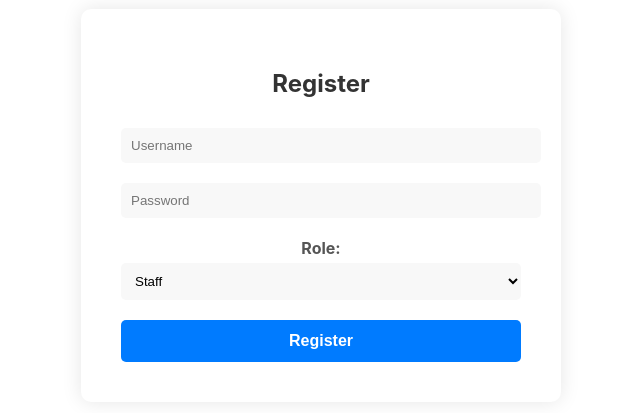
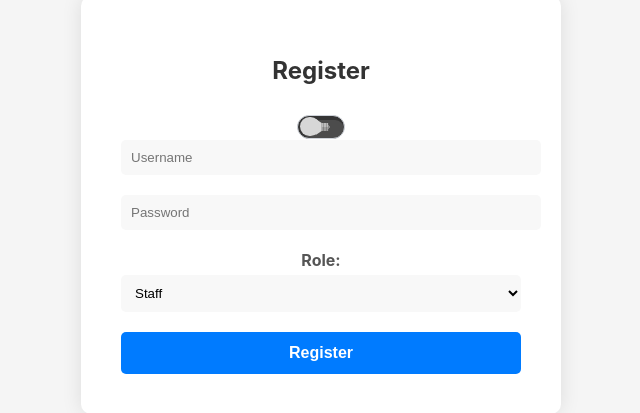
Before and after one commit to FahmiRid/my-app, a React (Create React App) app: page /register in a window 1280 px wide. Shown: the part 195-608 px from the top of the page, without its empty margins (319-959 px from the left). Built offline with nearby package versions, Linux system fonts and the light colour scheme.

Commit message:
adding dark mode toogle

```diff
--- a/src/screen/register.jsx
+++ b/src/screen/register.jsx
@@ -8,6 +8,7 @@ const Register = () => {
   const [username, setUsername] = useState("");
   const [password, setPassword] = useState("");
   const [role, setRole] = useState("staff"); // Set default role as "staff"
+  const [darkMode, setDarkMode] = useState(false); // State for dark mode
   const navigate = useNavigate();
 
   const handleUsernameChange = event => {
@@ -20,6 +21,10 @@ const Register = () => {
 
   const handleRoleChange = event => {
     setRole(event.target.value);
+  };
+
+  const handleDarkModeToggle = () => {
+    setDarkMode(!darkMode);
   };
 
   const handleSubmit = async event => {
@@ -50,10 +55,16 @@ const Register = () => {
     }
   };
 
+   // Apply dark mode styles dynamically
+   const containerClassName = darkMode ? "register-container dark" : "register-container";
+   const cardClassName = darkMode ? "register-card dark" : "register-card";
+
+
   return (
-    <div className="register-container">
-      <div className="register-card">
-        <h1>Register</h1>
+    <div className={containerClassName}>
+      <div className={cardClassName}>
+        <h1 className="register-font">Register</h1>
+        <input type="checkbox" className="dark-mode-toggle" onClick={handleDarkModeToggle}></input>
         <form className="register-form" onSubmit={handleSubmit}>
           <div className="input-container">
             <input
--- a/src/styles/Register.css
+++ b/src/styles/Register.css
@@ -70,6 +70,116 @@
   background-color: #0056b3;
 }
 
+.register-container {
+  /* Default styles for light mode */
+  background-color: #f5f5f5;
+  color: #333;
+}
+
+.register-card {
+  /* Default styles for light mode */
+  background-color: #fff;
+}
+
+.dark {
+  /* Styles for dark mode */
+  background-color: #333;
+  color: #fff;
+}
+
+.dark .register-card {
+  /* Styles for dark mode */
+  background-color: #222;
+}
+
+.dark .register-form input,
+.dark .register-form select {
+  /* Styles for dark mode */
+  background-color: #333;
+  color: #fff;
+}
+
+.dark-mode-toggle {
+  /* Styles for dark mode toggle button */
+  background-color: #fff;
+  color: #333;
+  display: block;
+  margin-bottom: 1.5em;
+  font-size: 1em;
+}
+
+.dark-mode-toggle {
+  background-color: rgba(0, 0, 0, 0.7);
+  border-radius: 0.75em;
+  box-shadow: 0.125em 0.125em 0 0.125em rgba(0, 0, 0, 0.3) inset;
+  color: #fdea7b;
+  display: inline-flex;
+  align-items: center;
+  margin: auto;
+  padding: 0.15em;
+  width: 3em;
+  height: 1.5em;
+  transition: background-color 0.1s 0.3s ease-out, box-shadow 0.1s 0.3s ease-out;
+  -webkit-appearance: none;
+  -moz-appearance: none;
+  appearance: none;
+}
+
+.dark-mode-toggle:before, .dark-mode-toggle:after {
+  content: "";
+  display: block;
+}
+
+.dark-mode-toggle:before {
+  background-color: #d7d7d7;
+  border-radius: 50%;
+  width: 1.2em;
+  height: 1.2em;
+  transition: background-color 0.1s 0.3s ease-out, transform 0.3s ease-out;
+  z-index: 1;
+}
+
+.dark-mode-toggle:after {
+  background: linear-gradient(transparent 50%, rgba(0,0,0,0.15) 0) 0 50% / 50% 100%,
+		repeating-linear-gradient(90deg,#bbb 0,#bbb,#bbb 20%,#999 20%,#999 40%) 0 50% / 50% 100%,
+		radial-gradient(circle at 50% 50%,#888 25%, transparent 26%);
+  background-repeat: no-repeat;
+  border: 0.25em solid transparent;
+  border-left: 0.4em solid #d8d8d8;
+  border-right: 0 solid transparent;
+  transition: border-left-color 0.1s 0.3s ease-out, transform 0.3s ease-out;
+  transform: translateX(-22.5%);
+  transform-origin: 25% 50%;
+  width: 1.2em;
+  height: 1em;
+  box-sizing: border-box;
+}
+
+/* Checked */
+.dark-mode-toggle:checked {
+  background-color: rgba(0,0,0,0.45);
+  box-shadow: 0.125em 0.125em 0 0.125em rgba(0,0,0,0.1) inset;
+}
+
+.dark-mode-toggle:checked:before {
+  background-color: currentColor;
+  transform: translateX(125%)
+}
+
+.dark-mode-toggle:checked:after {
+  border-left-color: currentColor;
+  transform: translateX(-2.5%) rotateY(180deg);
+}
+/* Other States */
+.dark-mode-toggle:focus {
+	/* Usually an anti-A11Y practice but set to remove an annoyance just for this demo */
+  outline: 0;
+}
+
+
+
+
+
 .Toastify__toast {
   border-radius: 5px;
 }
```
Lines whose indentation alone changed are shown as unchanged.
